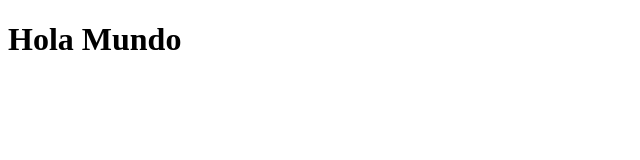
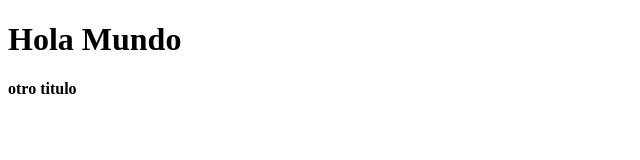
Before and after one commit to rherdez/taller, a plain HTML site: page index.html in a window 1280 px wide. Shown: the full height of the page, 0-640 px from the left. Drawn offline with Linux system fonts and the light colour scheme.

Commit message:
actualizado el index

```diff
--- a/index.html
+++ b/index.html
@@ -1,10 +1,18 @@
 <!DOCTYPE html>
+<html>
+
     <head>
 
     </head>
     <body>
         <header>
             <h1> Hola Mundo</h1>
+            <h4> otro titulo</h4>
+
         </header>
 
     </body>
+
+
+
+</html>
```
Lines whose indentation alone changed are shown as unchanged.
